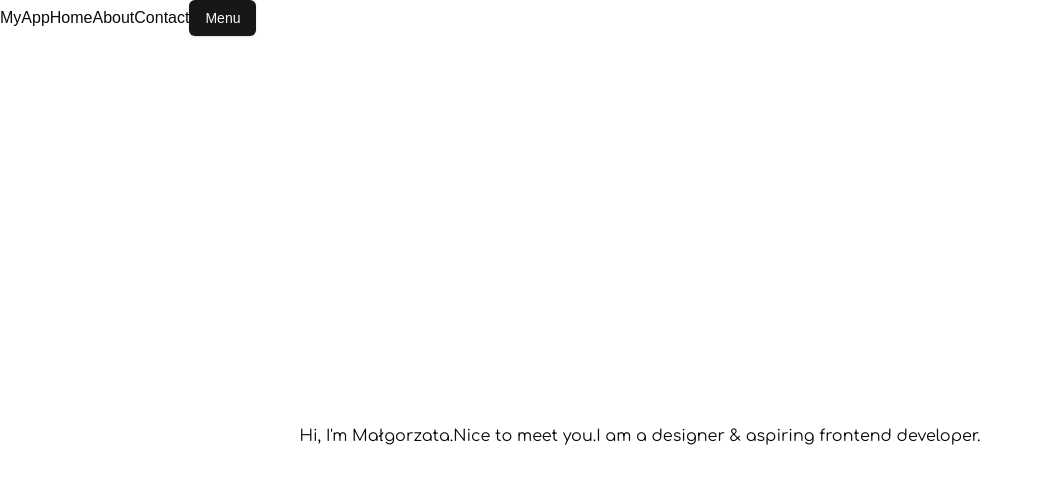
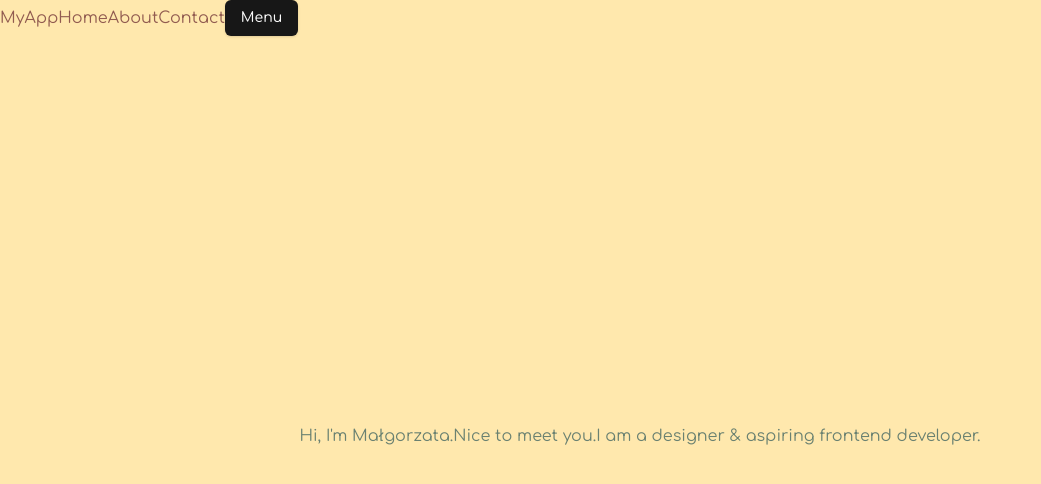
Before and after one commit to karibara/karibara-next-website, a Next.js app: page / in a window 1280 px wide. Shown: the top 484 px of the page, without its empty margins (0-1041 px from the left). Built offline with nearby package versions, Linux system fonts and the light colour scheme.

Commit message:
Add new colors to tailwind theme

```diff
--- a/src/app/layout.tsx
+++ b/src/app/layout.tsx
@@ -21,7 +21,7 @@ export default function RootLayout({
   return (
     <html lang="en">
       <body
-        className={`${comfortaa.variable} ${comfortaa.variable} antialiased`}
+        className={`${comfortaa.variable} ${comfortaa.variable} antialiased font-[family-name:var(--font-comfortaa-sans)] bg-yellowKari text-wineKari`}
       >
         <Navbar />
         {children}
--- a/src/app/page.tsx
+++ b/src/app/page.tsx
@@ -4,7 +4,7 @@ export default function Home() {
   return (
     <div className="grid grid-rows-[20px_1fr_20px] items-center justify-items-center min-h-screen p-8 pb-20 gap-16 sm:p-20 font-[family-name:var(--font-comfortaa-sans)]">
       <main className="flex flex-col gap-8 row-start-2 items-center sm:items-start">
-        <div className="flex gap-4 items-center flex-col sm:flex-row">
+        <div className="flex gap-4 items-center flex-col sm:flex-row text-mintKari">
           <h1>
             Hi, I&apos;m Małgorzata.Nice to meet you.I am a designer & aspiring
             frontend developer.
--- a/tailwind.config.ts
+++ b/tailwind.config.ts
@@ -11,6 +11,11 @@ export default {
   theme: {
     extend: {
       colors: {
+        yellowKari: "hsl(43, 100%, 84%)",
+        wineKari: "hsl(10, 29%, 44%)",
+        roseKari: "hsl(11, 66%, 63%)",
+        peachKari: "hsl(29, 98%, 83%)",
+        mintKari: "hsl(140, 10%, 46%)",
         background: "hsl(var(--background))",
         foreground: "hsl(var(--foreground))",
         card: {
```
